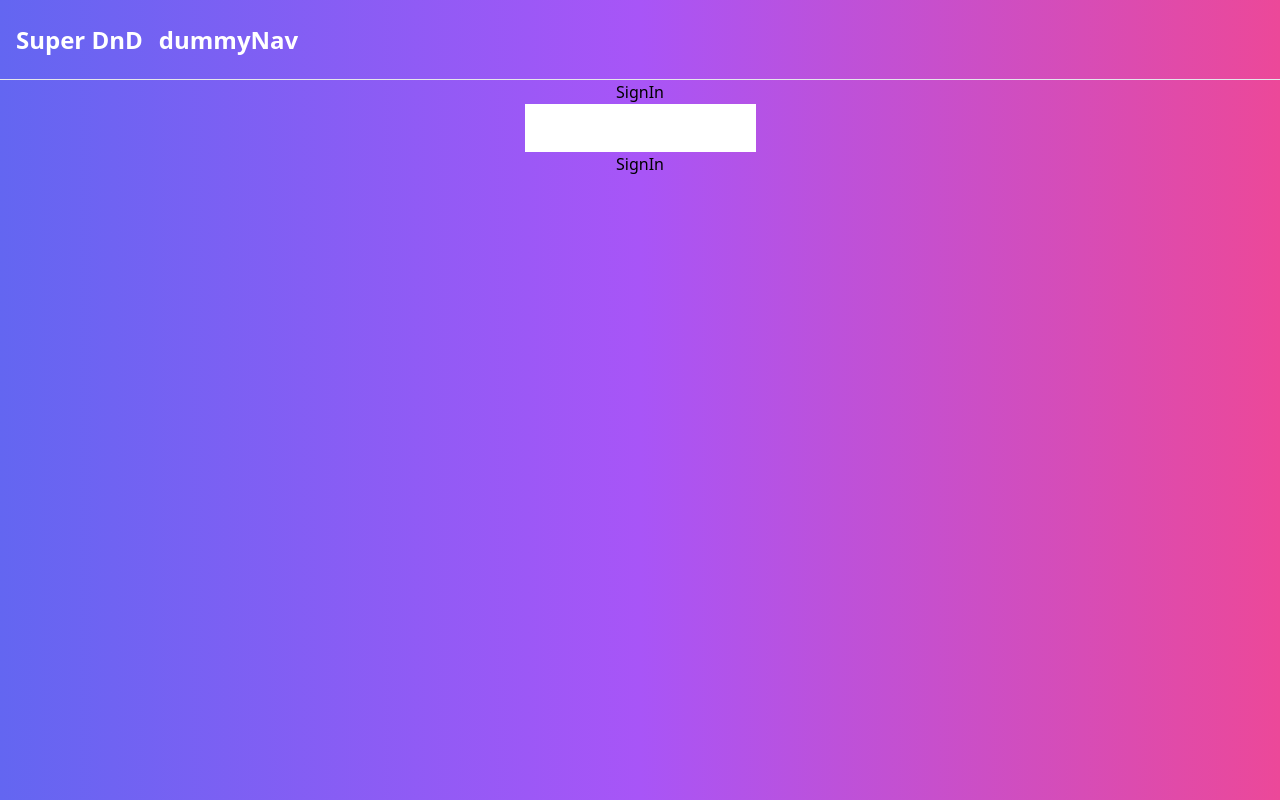
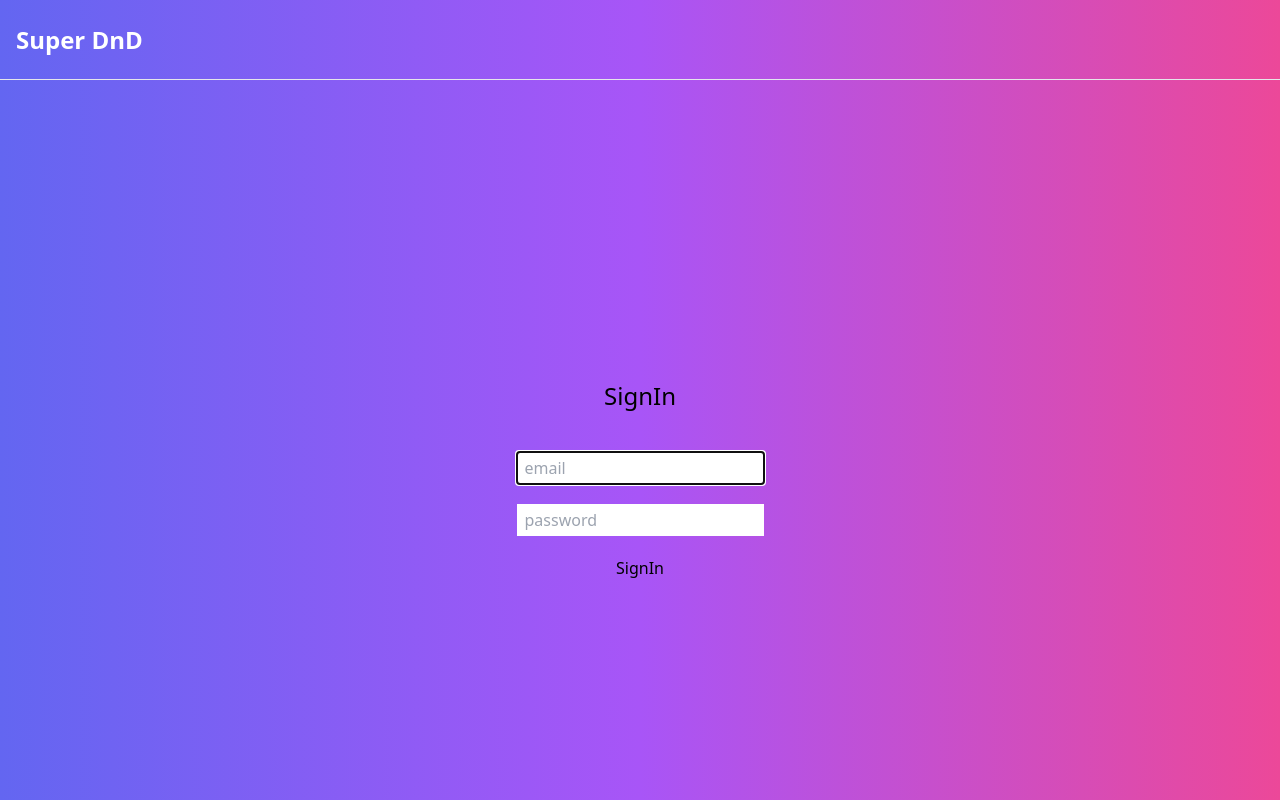
Before and after one commit to hironomiu/typescript-react-html-drag-and-drop, a React (Create React App) app: page /signin in a window 1280 px wide. Built offline with nearby package versions, Linux system fonts and the light colour scheme.

Commit message:
commited

```diff
--- a/src/components/Header.tsx
+++ b/src/components/Header.tsx
@@ -1,8 +1,25 @@
+import { useSelector, useDispatch } from 'react-redux'
+import {
+  selectIsAuthentication,
+  setIsAuthentication,
+} from '../features/global/globalSlice'
+
 const Header = () => {
+  const dispatch = useDispatch()
+  const isAuthentication = useSelector(selectIsAuthentication)
+  const handleClick = () => {
+    dispatch(setIsAuthentication(false))
+  }
   return (
-    <header className="flex h-20 border-b-[1px] items-center space-x-4 text-white font-bold text-2xl">
+    <header className="flex h-20 border-b-[1px] items-center space-x-4 text-white font-bold text-2xl justify-between">
       <div className="ml-4">Super DnD</div>
-      <nav>dummyNav</nav>
+      <nav>
+        {isAuthentication ? (
+          <span className="mr-10 hover:cursor-pointer" onClick={handleClick}>
+            SignOut
+          </span>
+        ) : null}
+      </nav>
     </header>
   )
 }
--- a/src/components/SignIn.tsx
+++ b/src/components/SignIn.tsx
@@ -1,4 +1,4 @@
-import React, { useEffect, useState } from 'react'
+import React, { useEffect, useState, useRef } from 'react'
 import { useDispatch, useSelector } from 'react-redux'
 import { useNavigate } from 'react-router-dom'
 import { AppDispatch } from '../app/store'
@@ -12,6 +12,7 @@ const SignIn = () => {
   const dispatch = useDispatch<AppDispatch>()
   const isAuthentication = useSelector(selectIsAuthentication)
   const navigate = useNavigate()
+  const ref = useRef<HTMLInputElement>(null!)
   const handleEmailChange = (e: React.ChangeEvent<HTMLInputElement>) => {
     setEmail((_prev) => (_prev = e.target.value))
   }
@@ -24,12 +25,38 @@ const SignIn = () => {
   useEffect(() => {
     if (isAuthentication) navigate('/')
   }, [isAuthentication, navigate])
+  useEffect(() => {
+    ref.current.focus()
+  }, [])
+
   return (
-    <div className="flex flex-col w-screen  items-center">
-      <h1>SignIn</h1>
-      <input type="text" value={email} onChange={handleEmailChange} />
-      <input type="password" value={password} onChange={handlePasswordChange} />
-      <button onClick={handleClick} data-testid="signin-button">
+    <div className="flex flex-col h-screen w-screen  items-center justify-center">
+      <h1 className="text-2xl mb-10">SignIn</h1>
+      <div>
+        <input
+          type="text"
+          value={email}
+          onChange={handleEmailChange}
+          placeholder="email"
+          className="mb-5 h-8 p-2"
+          ref={ref}
+        />
+      </div>
+      <div>
+        <input
+          type="password"
+          value={password}
+          onChange={handlePasswordChange}
+          placeholder="password"
+          className="mb-5 h-8 p-2"
+        />
+      </div>
+      <button
+        onClick={handleClick}
+        data-testid="signin-button"
+        disabled={!email || !password}
+        className=""
+      >
         SignIn
       </button>
     </div>
--- a/src/features/global/globalSlice.ts
+++ b/src/features/global/globalSlice.ts
@@ -34,7 +34,7 @@ export const globalSlice = createSlice({
     },
     // TODO: とりあえず作成（サーバサイドで認証を実装したらasyncThunkで再実装）
     setIsAuthentication: (state, action) => {
-      state.isAuthentication = true
+      state.isAuthentication = action.payload
     },
   },
 })
```
